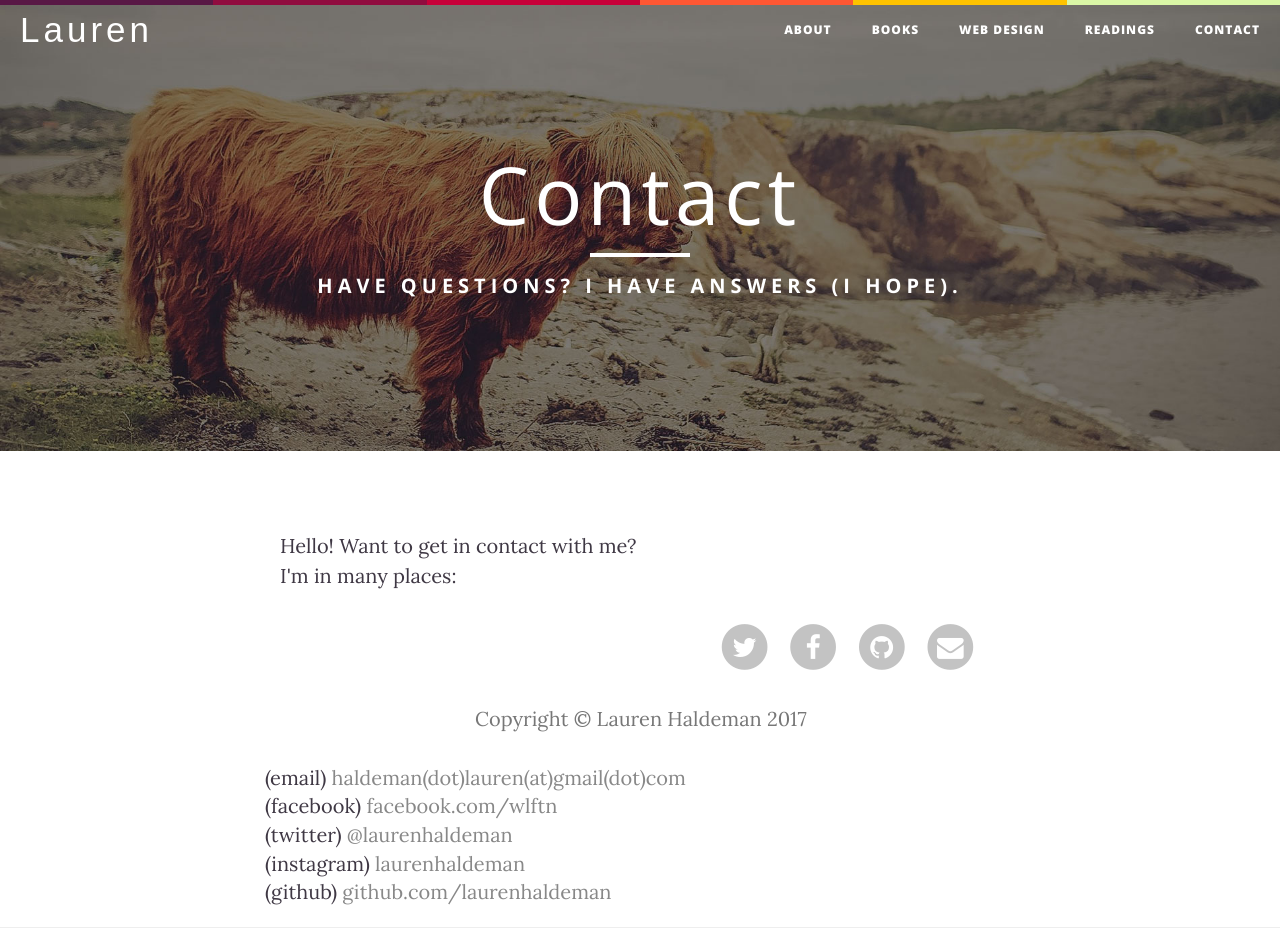
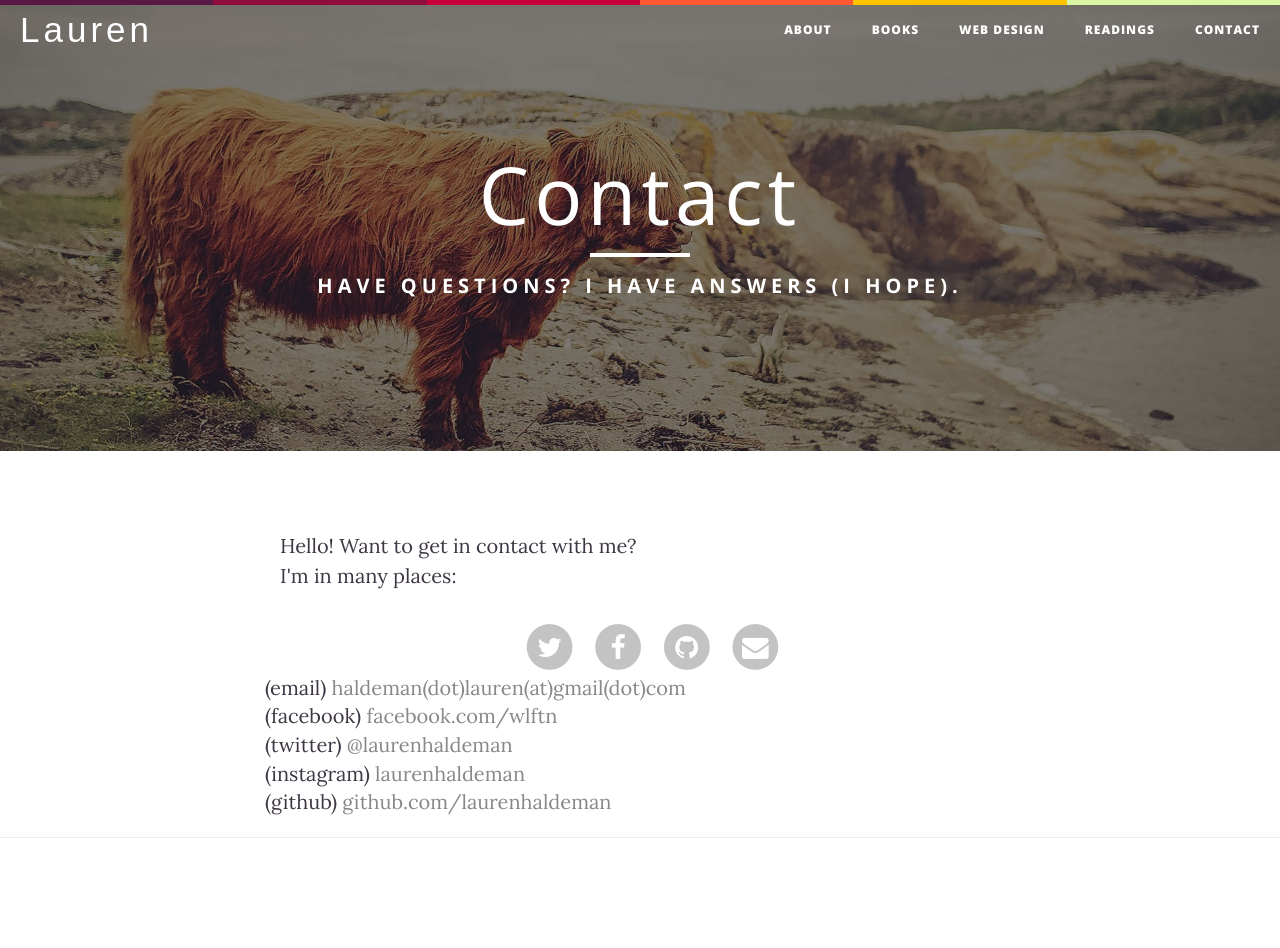
Before and after one commit to laurenhaldeman/laurenhaldeman.github.io, a Jekyll site: the page built from contact.html, in a window 1280 px wide. Built offline with Jekyll 4.4.1, drawn with Linux system fonts in a browser that asks for light colours; nearby versions of some CDN libraries; some web fonts are replaced; after the commit the page ends 900 px from its top, so only the background shows below that.

Commit message:
contact page conatiner

```diff
--- a/contact.html
+++ b/contact.html
@@ -13,9 +13,9 @@ I'm in many places:
 
 </section>
 
-    <div class="container">
+    <div class="container text-center">
         <div class="row">
-            <div class="col-lg-8 col-lg-offset-2 col-md-10 col-md-offset-1">
+            <div class="col-lg-8">
                 <ul class="list-inline text-center">
                     {% if site.twitter_username %}
                     <li>
@@ -58,7 +58,7 @@ I'm in many places:
                     </li>
                     {% endif %}
                 </ul>
-                <p class="copyright text-muted">Copyright &copy; {{ site.copyright_name }} {{ site.time | date: '%Y' }}</p>
+
             </div>
         </div>
     </div>
```
